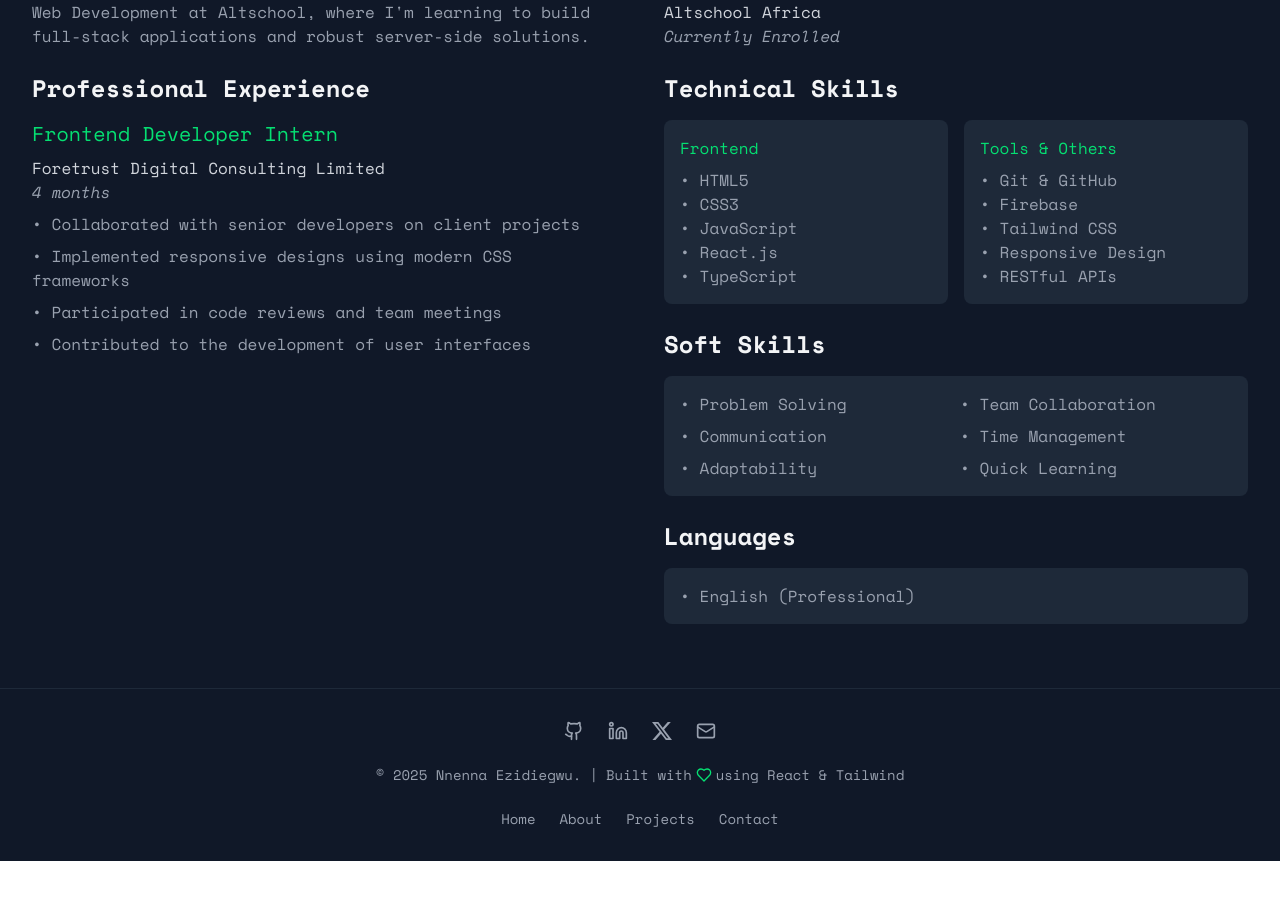
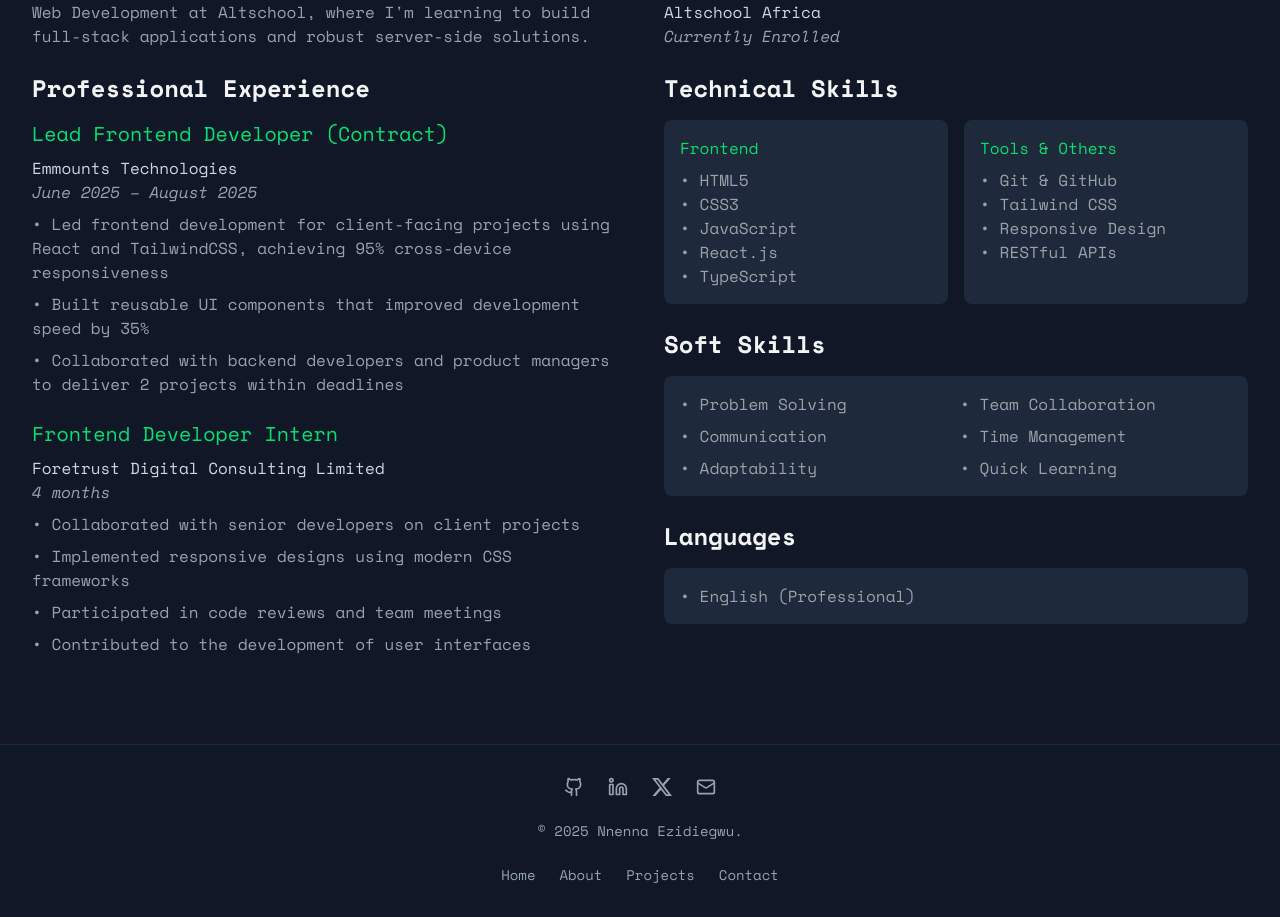
Before and after one commit to nne-nna/Portfolio, a React (Vite) app: page /about in a window 1280 px wide. Shown: the part 360-1277 px from the top of the page. Before the commit the page ends 1221 px from the top, so only its background shows below. Built offline with nearby package versions, Linux system fonts and the light colour scheme.

Commit message:
feat: updated readme and about page

```diff
--- a/src/components/home/TechStack.jsx
+++ b/src/components/home/TechStack.jsx
@@ -9,7 +9,6 @@
     { name: "React", icon: "https://cdn.jsdelivr.net/gh/devicons/devicon/icons/react/react-original.svg" },
     { name: "TypeScript", icon: "https://cdn.jsdelivr.net/gh/devicons/devicon/icons/typescript/typescript-original.svg" },
     { name: "Tailwind CSS", icon: "https://www.svgrepo.com/show/333609/tailwind-css.svg" },
-    { name: "Firebase", icon: "https://cdn.jsdelivr.net/gh/devicons/devicon/icons/firebase/firebase-plain.svg" },
     { name: "Git", icon: "https://cdn.jsdelivr.net/gh/devicons/devicon/icons/git/git-original.svg" }
   ];
 
--- a/src/components/layouts/Footer.jsx
+++ b/src/components/layouts/Footer.jsx
@@ -55,10 +55,6 @@
 
           <div className="flex flex-col sm:flex-row items-center justify-center space-y-2 sm:space-y-0 sm:space-x-2 text-sm text-gray-400">
             <p>© {currentYear} Nnenna Ezidiegwu.</p>
-            <p className="hidden sm:block">|</p>
-            <p className="flex items-center gap-1">
-              Built with <Heart className="w-4 h-4 text-green-400" /> using React & Tailwind
-            </p>
           </div>
 
           <div className="flex flex-wrap justify-center gap-x-6 gap-y-2 text-sm">
--- a/src/data/projects.js
+++ b/src/data/projects.js
@@ -44,7 +44,7 @@
       "Optimized Performance",
       "Interactive Contact Form"
     ],
-    tech: ["React", "Tailwind CSS", "Framer Motion", "Firebase"],
+    tech: ["React", "Tailwind CSS", "Framer Motion"],
     image: skinscribe,
     github: "https://github.com/nne-nna/skincare-blogsite",
     demo: "https://skinscribe.vercel.app/"
@@ -59,7 +59,7 @@
       "Responsive Design",
       "Wishlist & Favorites"
     ],
-    tech: ["React", "Tailwind CSS", "Firebase", "Context API"],
+    tech: ["React", "Tailwind CSS", "Context API"],
     image: gadgety,
     github: "https://github.com/nne-nna/TechShop",
     demo: "https://gadgety.vercel.app/"
--- a/src/pages/About.jsx
+++ b/src/pages/About.jsx
@@ -21,6 +21,16 @@
               server-side solutions.
             </p>
             <h2 className="text-2xl font-semibold mb-4">Professional Experience</h2>
+            <div className="mb-6">
+              <h3 className="text-xl text-green-400 mb-2">Lead Frontend Developer (Contract)</h3>
+              <p className="text-gray-300 font-medium">Emmounts Technologies</p>
+              <p className="text-gray-400 italic mb-2">June 2025 – August 2025</p>
+              <ul className="text-gray-400 space-y-2">
+                <li>• Led frontend development for client-facing projects using React and TailwindCSS, achieving 95% cross-device responsiveness</li>
+                <li>• Built reusable UI components that improved development speed by 35%</li>
+                <li>• Collaborated with backend developers and product managers to deliver 2 projects within deadlines</li>
+              </ul>
+            </div>
             <div className="mb-6">
               <h3 className="text-xl text-green-400 mb-2">Frontend Developer Intern</h3>
               <p className="text-gray-300 font-medium">Foretrust Digital Consulting Limited</p>
@@ -63,7 +73,6 @@
                 <h3 className="text-green-400 mb-2">Tools & Others</h3>
                 <ul className="text-gray-400">
                   <li>• Git & GitHub</li>
-                  <li>• Firebase</li>
                   <li>• Tailwind CSS</li>
                   <li>• Responsive Design</li>
                   <li>• RESTful APIs</li>
```
Also changed, not shown: 1 other file (tests, documents, lock files or other folders).
